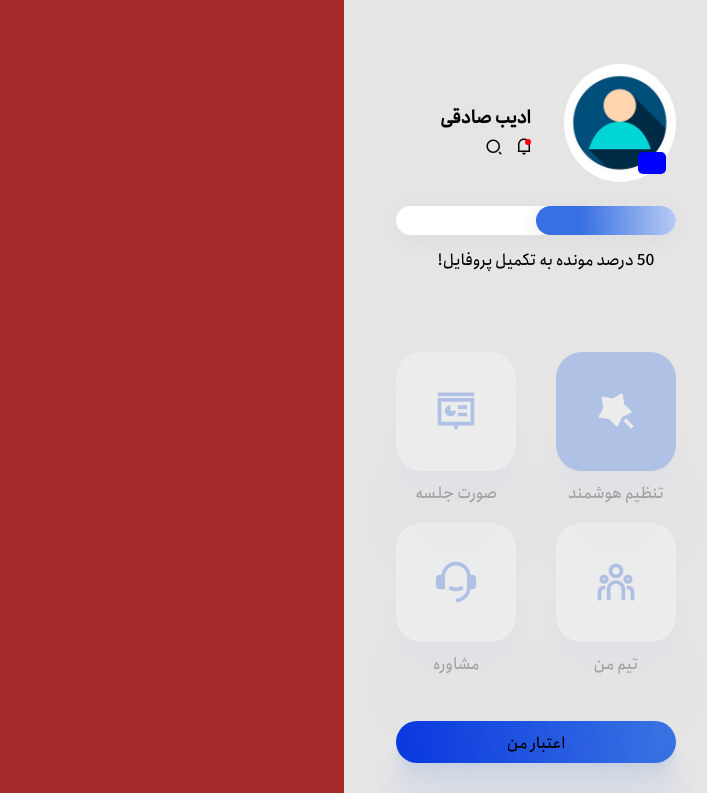
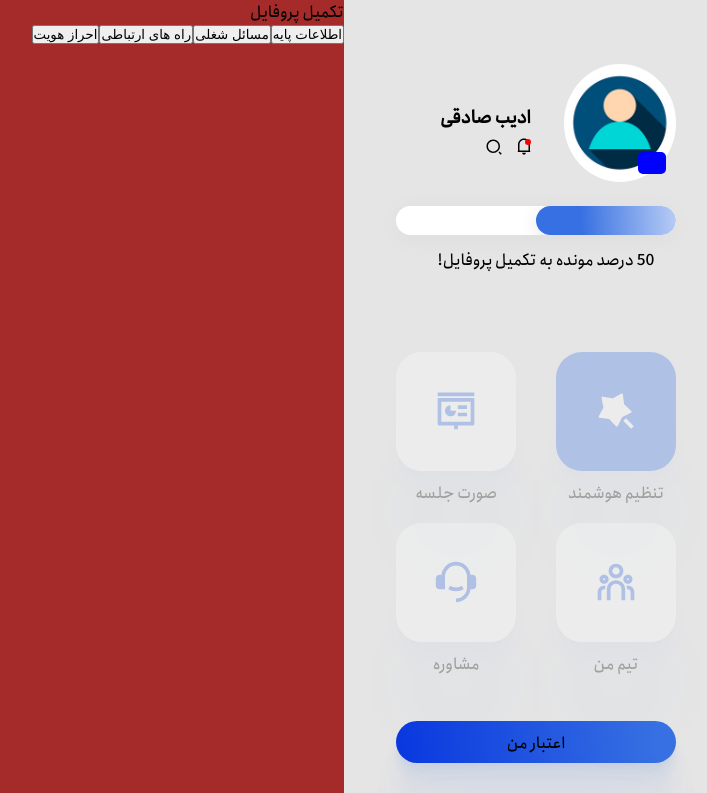
Before and after one commit to adibsadeghi1993/uplaw, a React (Create React App) app: page / in a window 1280 px wide. Shown: the top 793 px of the page, without its empty margins (552-1259 px from the left). Built offline with nearby package versions, Linux system fonts and the light colour scheme; some icons are missing.

Commit message:
user step component functionality was completed

```diff
--- a/src/components/userInfo/commonFiles/userStep/UserStep.js
+++ b/src/components/userInfo/commonFiles/userStep/UserStep.js
@@ -1,14 +1,42 @@
-import React from 'react'
-import {steps} from "./Stages"
-import "./userStep.css"
+import React, { useState, useEffect } from "react";
+import { steps } from "./Stages";
+import "./userStep.css";
+
+const UserStep = ({ step, setStep, progress, setProgress }) => {
+  const [stage, setStage] = useState(steps);
 
 
-const UserStep = () => {
-    return (
-        <div>
+  useEffect(() => {
+    const updatedStages = [...stage];
+    const findedStep = updatedStages[step - 1];
+    const newStep = { ...findedStep, background: "activeBackground" };
+    updatedStages[step - 1] = newStep;
+    setStage(updatedStages);
+  }, [step]);
 
-        </div>
-    )
+  const stepHandler=(item)=>{
+    console.log(item)
+    setStep(item.step)
+
 }
+  return (
+    <div>
+      <p className="stepParagraf">تکمیل پروفایل</p>
+      <section className="steps">
+        {stage.map((item) => {
+          return (
+            <button
+              key={item.step}
+              onClick={() => stepHandler(item)}
+              className={`${item.defaultClass} ${item.background}`}
+            >
+              {item.stepTitle}
+            </button>
+          );
+        })}
+      </section>
+    </div>
+  );
+};
 
-export default UserStep
+export default UserStep;
```
